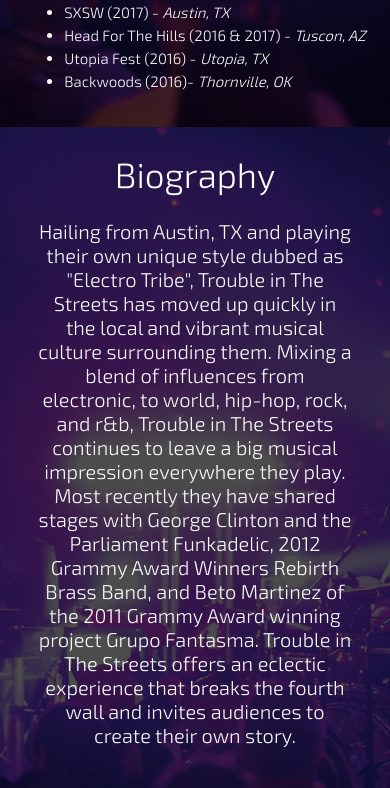
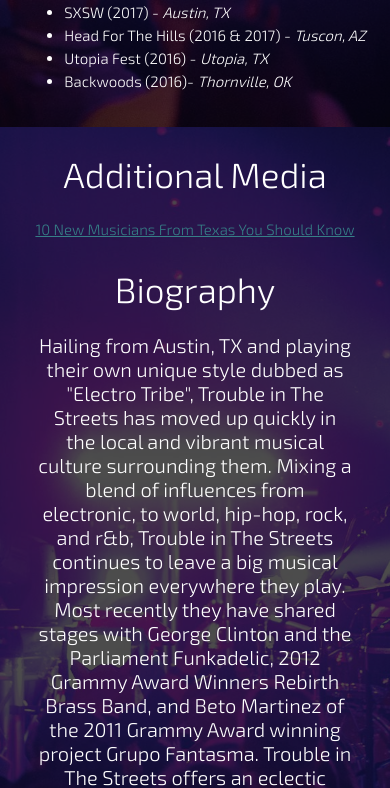
Before and after one commit to collidoscopemusic/trouble-epk, a website: page index.html in a window 390 px wide. Shown: the part 2405-3193 px from the top of the page. Drawn offline with Linux system fonts and the light colour scheme; a web font is replaced by a local one.

Commit message:
adding the hyperlink

```diff
--- a/index.html
+++ b/index.html
@@ -170,6 +170,10 @@
           <iframe width="100%" height="450" class="song3" src="https://www.youtube.com/embed/WSiMQBd1rRA" frameborder="0" allowfullscreen></iframe>
         </div>
       </div>
+      <div class="mediaDiv">
+        <h1 class="bio-header">Additional Media</h1>
+        <a class="mediaLink" href="https://theculturetrip.com/north-america/usa/texas/articles/10-new-musicians-from-texas-you-should-know/?utm_source=facebook&utm_medium=FOShareEmail&utm_campaign=FO_EMAIL_14_03_2017_GROUP_A&utm_content=Trouble_in_The_Streets">10 New Musicians From Texas You Should Know</a>
+      </div>
       <div class="bio">
         <h1 class="bio-header">Biography</h1>
         <p class="bio-content">
--- a/style.css
+++ b/style.css
@@ -119,6 +119,14 @@
  height: 365px;
  display: flex;
  flex-direction: row;
+}
+.mediaDiv {
+  text-align: center;
+  margin-bottom: 30px;
+}
+.mediaLink {
+  color: #367F87;
+  font-size: 25px;
 }
 .double-div-2 {
  display: -webkit-flex;
@@ -584,6 +592,9 @@
   .double-div {
     height: 930px;
   }
+  .mediaLink {
+    font-size: 20px;
+  }
 }
 @media (max-width: 770px) {
   .double-div-3 {
@@ -702,6 +713,9 @@
   .double-div {
     height: 850px;
   }
+  .mediaLink {
+    font-size: 18px;
+  }
 }
 @media (max-width: 450px) {
   .song1 {
@@ -775,6 +789,9 @@
   .bio-header {
     margin-top: 0;
   }
+  .mediaLink {
+    font-size: 15px;
+  }
 }
 @media (max-width: 380px) {
   .half-row-3 {
@@ -807,6 +824,9 @@
   }
   .logoText {
     font-size: 1.4em;
+  }
+  .mediaLink {
+    font-size: 15px;
   }
 }
 @media (max-width: 340px) {
@@ -844,4 +864,7 @@
   .double-div {
     height: 740px;
   }
+  .mediaLink {
+    font-size: 13px;
+  }
 }
```
